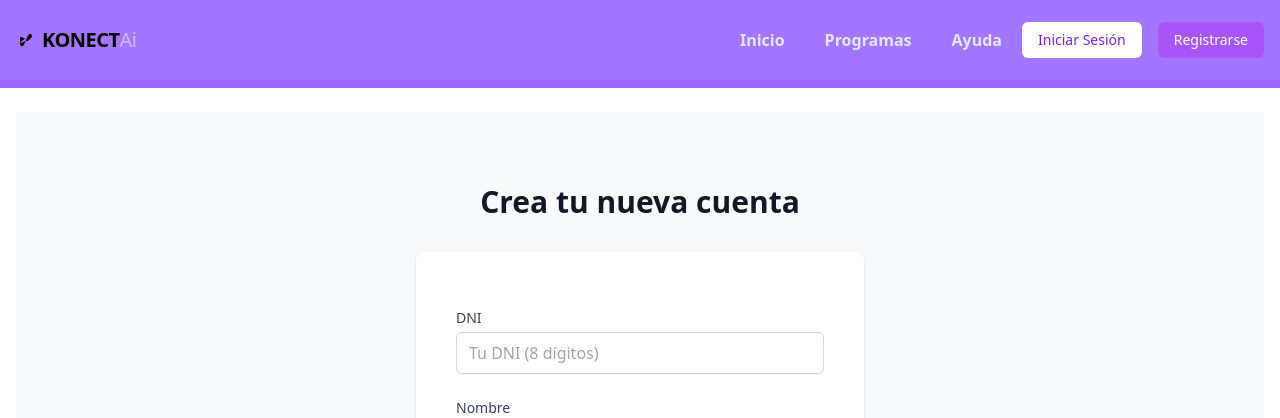
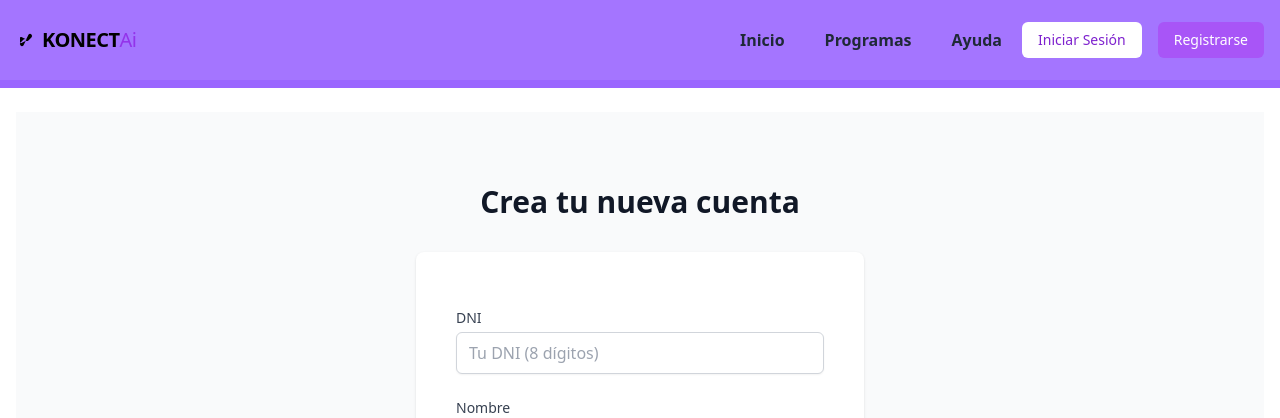
Before and after one commit to dpalominoj/voluntariado-f, a Flask app: page /auth/register in a window 1280 px wide. Shown: the top 418 px of the page. Run offline with Flask 3, Linux system fonts and the light colour scheme; data comes from the database, SQL or seed files in the repository; some libraries are stand-ins or nearby versions.

Commit message:
Update base.html

```diff
--- a/view/templates/base.html
+++ b/view/templates/base.html
@@ -55,7 +55,7 @@
             <svg xmlns="http://www.w3.org/2000/svg" class="h-5 w-5 mr-1.5" viewBox="0 0 20 20" fill="currentColor">
               <path fill-rule="evenodd" d="M12.586 4.586a2 2 0 112.828 2.828l-3 3a2 2 0 01-2.828 0M7.414 15.414a2 2 0 11-2.828-2.828l3-3a2 2 0 012.828 0M4 8a1 1 0 011.447-.894l4 2a1 1 0 010 1.788l-4 2A1 1 0 014 12V8z" clip-rule="evenodd" />
             </svg>
-            <span class="font-bold tracking-tight">KONECT</span><span class="font-medium tracking-tight text-purple-300">Ai</span>
+            <span class="font-bold tracking-tight">KONECT</span><span class="font-medium tracking-tight text-purple-600">Ai</span>
           </a>
 
           <!-- Icono de Notificacion Movil-->
@@ -79,13 +79,13 @@
 
         <!-- Mobile Menu / Desktop Links -->
         <div :class="{'block': openMobileMenu, 'hidden': !openMobileMenu}" class="mobile-menu-container md:flex md:items-center w-full md:w-auto md:bg-transparent shadow-lg md:shadow-none" x-cloak>
-          <ul class="md:flex flex-col md:flex-row md:space-x-4 mt-4 md:mt-0 text-indigo-100 font-bold">
-            <li><a href="{{ url_for('main.home') }}" class="block py-2 px-3 text-indigo-100 hover:bg-purple-600 hover:text-white rounded">Inicio</a></li>
-            <li><a href="{{ url_for('main.programs') }}" class="block py-2 px-3 text-indigo-100 hover:bg-purple-600 hover:text-white rounded">Programas</a></li>
-            <li><a href="{{ url_for('main.help_page') }}" class="block py-2 px-3 text-indigo-100 hover:bg-purple-600 hover:text-white rounded">Ayuda</a></li>
+          <ul class="md:flex flex-col md:flex-row md:space-x-4 mt-4 md:mt-0 text-gray-800 font-bold">
+            <li><a href="{{ url_for('main.home') }}" class="block py-2 px-3 hover:bg-purple-600 hover:text-white rounded">Inicio</a></li>
+            <li><a href="{{ url_for('main.programs') }}" class="block py-2 px-3 hover:bg-purple-600 hover:text-white rounded">Programas</a></li>
+            <li><a href="{{ url_for('main.help_page') }}" class="block py-2 px-3 hover:bg-purple-600 hover:text-white rounded">Ayuda</a></li>
           </ul>
 
-          <ul class="md:flex md:items-center flex-col md:flex-row md:space-x-4 mt-4 md:mt-0 md:ml-auto">
+          <ul class="md:flex md:items-center flex-col md:flex-row md:space-x-4 mt-4 md:mt-0 md:ml-auto font-bold">
             {% if current_user.is_authenticated %}
             <li class="mr-2 hidden md:block"> {# Or ml-2 depending on placement relative to user menu #}
               <button class="p-2 rounded-full text-white hover:text-purple-200 focus:outline-none focus:bg-purple-600" aria-label="Notifications">
```
